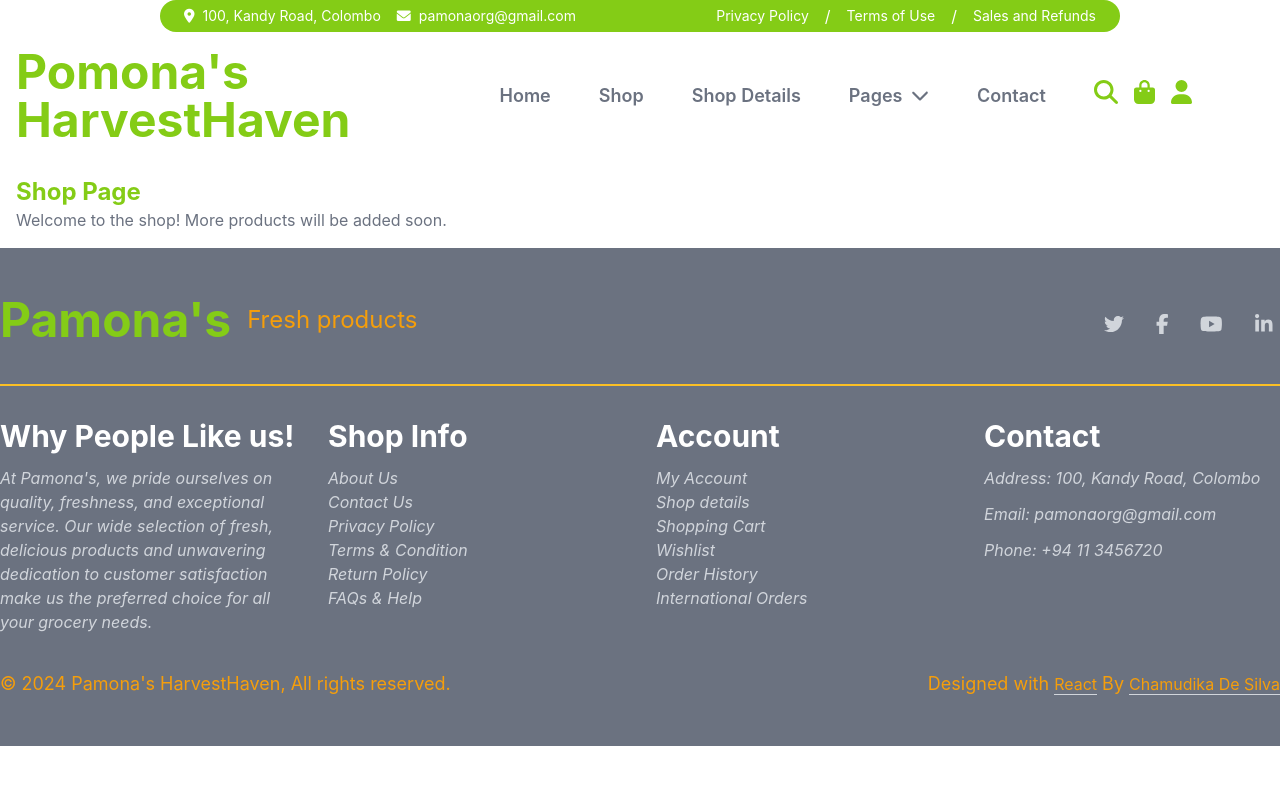
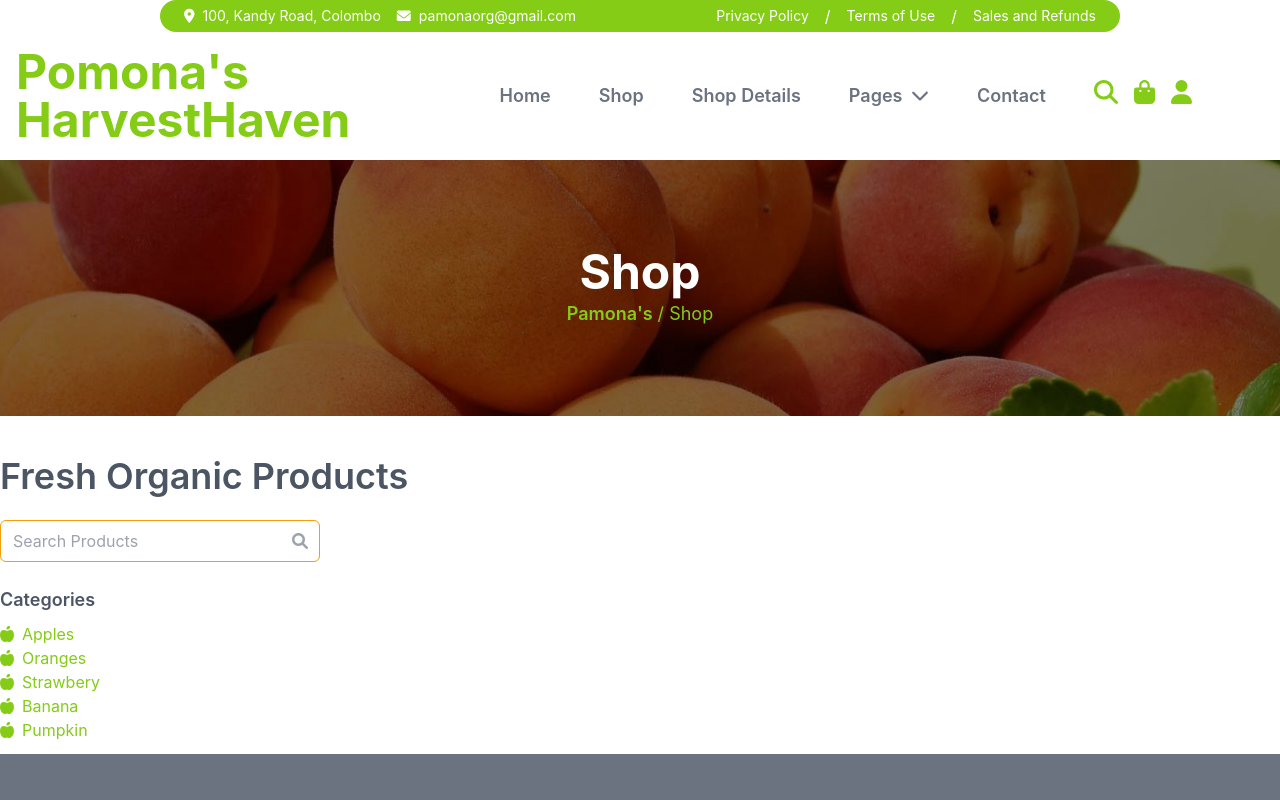
Before and after one commit to ChamudikaDeSilva/Pamonas-Harvest-Haven-Frontend-React, a React (Create React App) app: page /shop in a window 1280 px wide. Shown: the top 800 px of the page. Built offline with nearby package versions, Linux system fonts and the light colour scheme.

Commit message:
Completed Home Page With Shop Page

```diff
--- a/src/App.js
+++ b/src/App.js
@@ -9,8 +9,10 @@
 import Products from './components/homeComponent/Products';
 import Address from './components/commonComponent/address';
 import Testimonials from './components/homeComponent/Testimonials';
-import Shop from './components/shopComponent/Shop'; // Import Shop component
+import ShopHero from './components/shopComponent/ShopHero'; // Import Shop component
+import ShopPageContent from './components/shopComponent/ShopPageContent';
 import 'tailwindcss/tailwind.css';
+//import ShopCategory from './components/shopComponent/shopCategory';
 
 function App() {
   return (
@@ -31,10 +33,12 @@
           } />
           <Route path="/shop" element={
             <>
-              <Shop />
+              <ShopHero />
+              <ShopPageContent />
+
             </>
           } />
-          {/* Add more routes for other pages if needed */}
+
         </Routes>
         <Footer />
       </Router>
--- a/src/Shop.jsx
+++ /dev/null
@@ -1,13 +0,0 @@
-// src/components/shopComponent/Shop.js
-import React from 'react';
-
-const Shop = () => {
-  return (
-    <div className="shop-page">
-      <h1>Shop Page</h1>
-      {/* Add your shop page content here */}
-    </div>
-  );
-};
-
-export default Shop;
--- a/src/components/shopComponent/Shop.jsx
+++ /dev/null
@@ -1,13 +0,0 @@
-// src/components/shopComponent/Shop.js
-import React from 'react';
-
-const Shop = () => {
-  return (
-    <div className="shop-container p-4">
-      <h1 className="text-2xl font-bold text-lime-500">Shop Page</h1>
-      <p className="text-gray-500">Welcome to the shop! More products will be added soon.</p>
-    </div>
-  );
-};
-
-export default Shop;
--- /dev/null
+++ b/src/components/shopComponent/ShopHero.jsx
@@ -0,0 +1,22 @@
+import React from 'react';
+
+const ShopHero = () => {
+  return (
+    <div
+      className="relative bg-cover bg-center h-40 md:h-56 lg:h-64"
+      style={{
+        backgroundImage: "url('Images/cart-page-header-img.jpg')",
+      }}
+    >
+      <div className="absolute top-0 left-0 right-0 bottom-0 bg-black opacity-50"></div>
+      <div className="absolute top-0 left-0 right-0 bottom-0 flex flex-col justify-center items-center text-white">
+        <div className="text-3xl md:text-4xl lg:text-5xl font-bold pb-1">Shop</div>
+        <div className="text-sm md:text-base lg:text-lg text-lime-500">
+          <span className="font-semibold text-lime-500">Pamona's</span> / Shop
+        </div>
+      </div>
+    </div>
+  );
+};
+
+export default ShopHero;
--- /dev/null
+++ b/src/components/shopComponent/ShopPageContent.jsx
@@ -0,0 +1,22 @@
+import React from 'react';
+import ShopCategory from './shopCategory';
+
+const FruitsShop = () => {
+    return (
+        <div className="container mx-auto mt-10">
+            <div>
+                <h1 className="text-gray-600 text-4xl font-semibold mb-6">Fresh Organic Products</h1>
+                <div className="relative w-80 max-w-md mb-6">
+                    <input type="text" className="border border-amber-500 focus:outline-none focus:border-lime-500 rounded-md py-2 px-3 block w-full appearance-none leading-normal" placeholder="Search Products" />
+                    <div className="absolute right-3 top-1/2 transform -translate-y-1/2">
+                        <i className="fas fa-search text-gray-400"></i>
+                    </div>
+                </div>
+                <ShopCategory/>
+
+            </div>
+        </div>
+    );
+};
+
+export default FruitsShop;
--- /dev/null
+++ b/src/components/shopComponent/shopCategory.jsx
@@ -0,0 +1,50 @@
+import React from 'react';
+
+const ShopCategory = () => {
+    return (
+
+                <div className="mb-3 flex flex-col">
+                    <h4 className="text-gray-600 text-lg font-semibold mb-2">Categories</h4>
+                    <ul className="list-none">
+                        <li className="flex justify-between items-center">
+                            <a href=" " className="text-lime-500 hover:text-amber-500 flex items-center">
+                                <i className="fas fa-apple-alt mr-2"></i>
+                                Apples
+                            </a>
+
+                        </li>
+                        <li className="flex justify-between items-center">
+                            <a href=" " className="text-lime-500 hover:text-amber-500 flex items-center">
+                                <i className="fas fa-apple-alt mr-2"></i>
+                                Oranges
+                            </a>
+
+                        </li>
+                        <li className="flex justify-between items-center">
+                            <a href=" " className="text-lime-500 hover:text-amber-500 flex items-center">
+                                <i className="fas fa-apple-alt mr-2"></i>
+                                Strawbery
+                            </a>
+
+                        </li>
+                        <li className="flex justify-between items-center">
+                            <a href=" " className="text-lime-500 hover:text-amber-500 flex items-center">
+                                <i className="fas fa-apple-alt mr-2"></i>
+                                Banana
+                            </a>
+
+                        </li>
+                        <li className="flex justify-between items-center">
+                            <a href=" " className="text-lime-500 hover:text-amber-500 flex items-center">
+                                <i className="fas fa-apple-alt mr-2"></i>
+                                Pumpkin
+                            </a>
+
+                        </li>
+                    </ul>
+                </div>
+
+      );
+    };
+
+    export default ShopCategory;
```
